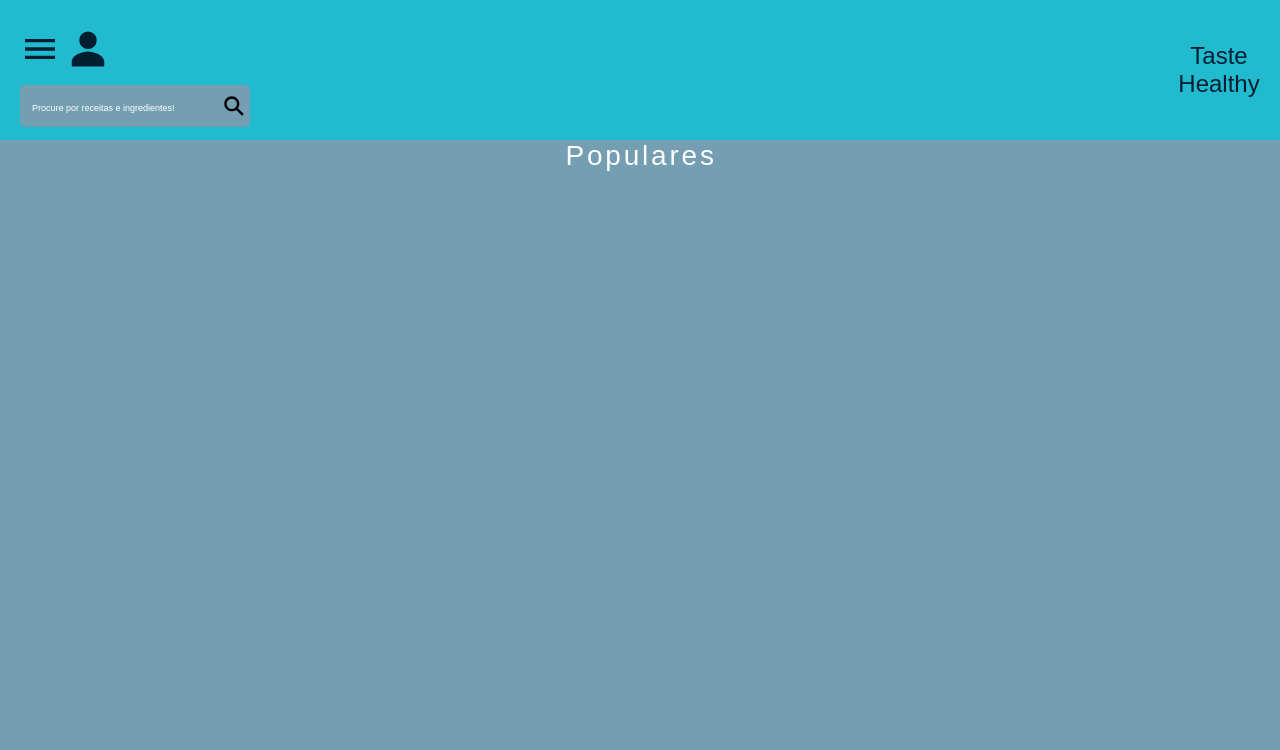
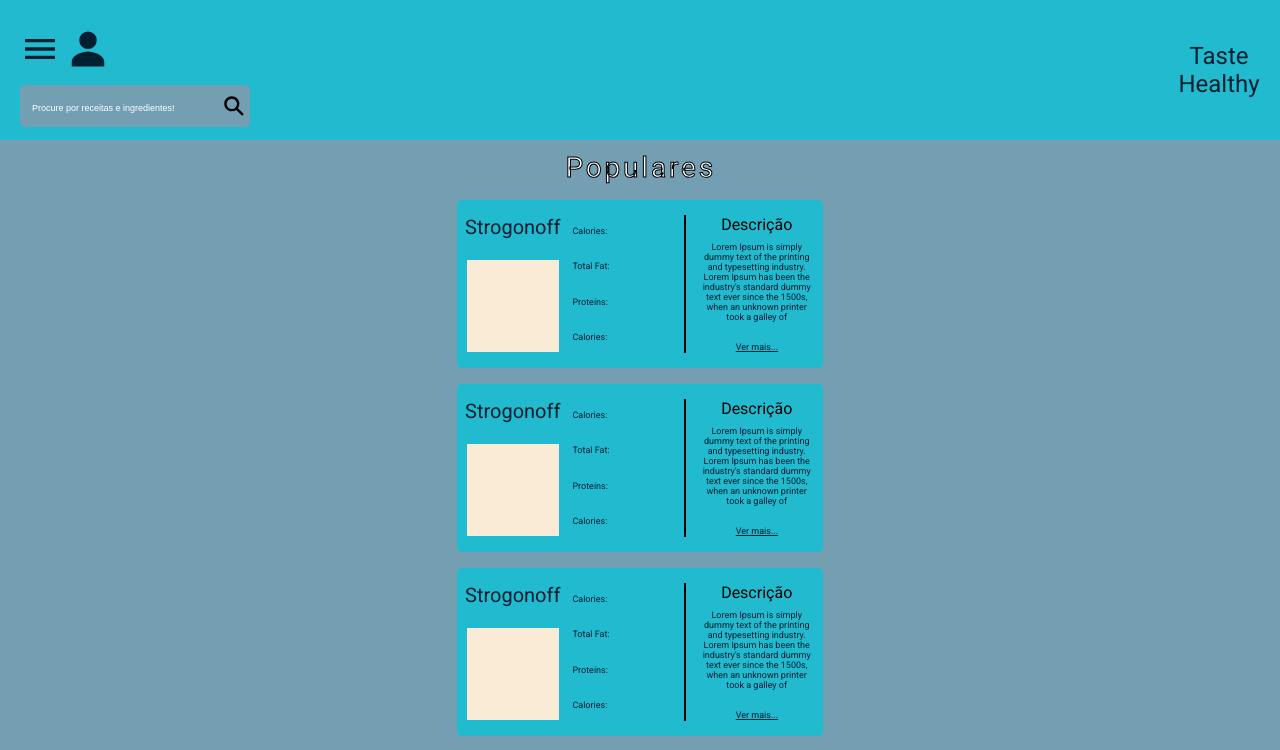
Before and after one commit to lucasklafke/taste-healthy-app, a Next.js app: page /feed in a window 1280 px wide. Shown: the top 750 px of the page. Built offline with nearby package versions, Linux system fonts and the light colour scheme.

Commit message:
feat: foodContainer done

```diff
--- /dev/null
+++ b/src/components/foodContainer/FoodContainer.tsx
@@ -0,0 +1,26 @@
+import Image from 'next/image'
+import styles from './foodContainer.module.css'
+
+export default function FoodContainer(props: any) {
+  return (
+    <div className={styles.container}>
+      <div className={styles.titleContainer}>
+        <h1 className={styles.title}>Strogonoff</h1>
+        <div className={styles.image}></div>
+      </div>
+      <div className={styles.infoContainer}>
+        <span className={styles.infoText}>Calories: </span>
+        <span className={styles.infoText}>Total Fat: </span>
+        <span className={styles.infoText}>Proteins: </span>
+        <span className={styles.infoText}>Calories: </span>
+
+      </div>
+      <div className={styles.separator}></div>
+      <div className={styles.descriptionContainer}>
+        <h2 className={styles.descriptionTitle}>Descrição</h2>
+        <span className={styles.description}>Lorem Ipsum is simply dummy text of the printing and typesetting industry. Lorem Ipsum has been the industry's standard dummy text ever since the 1500s, when an unknown printer took a galley of</span>
+        <span className={styles.seeMore}>Ver mais...</span>
+      </div>
+    </div>
+  )
+}
--- /dev/null
+++ b/src/components/foodContainer/foodContainer.module.css
@@ -0,0 +1,122 @@
+.container {
+  display: flex;
+  width: 350px;
+  min-width: 350px;
+  height: 152px;
+  background-color: #21BACF;
+  border-radius: 5px;
+  padding: 8px;
+  justify-content: center;
+  align-items: center;
+  gap: 12px;
+  margin-top: 16px;
+}
+
+.titleContainer {
+  display: flex;
+  height: 136px;
+  flex-direction: column;
+  align-items: center;
+  justify-content: space-between;
+}
+.title {
+  font-family: 'Roboto', sans-serif;
+  font-style: normal;
+  font-weight: 300;
+  font-size: 20px;
+  line-height: 23px;
+  text-align: center;
+
+  color: #002032;
+}
+
+.infoContainer {
+  display: flex;
+  min-width: 100px;
+  height: 136px;
+  flex-direction: column;
+  justify-content: space-evenly;
+  gap: 16px;
+}
+.infoText {
+  font-family: 'Roboto', sans-serif;
+;
+  font-style: normal;
+  font-weight: 400;
+  font-size: 9px;
+  line-height: 10px;
+  text-align: center;
+  color: #002032;
+  width: fit-content;
+}
+
+.separator {
+  height: 136px;
+  width: 0px;
+
+  border: 1px solid #000000;
+
+  flex: none;
+  flex-grow: 0;
+}
+
+.image {
+  width: 92px;
+  height: 92px;
+  background-color: antiquewhite;
+}
+.descriptionContainer {
+  display: flex;
+  height: 136px;
+  flex-direction: column;
+  align-items: center;
+  min-width: 92px;
+  gap: 8px;
+  position: relative;
+}
+
+.descriptionTitle {
+  font-family: 'Roboto', sans-serif;
+;
+  font-style: normal;
+  font-weight: 400;
+  font-size: 16px;
+  line-height: 18px;
+  text-align: center;
+  color: #000000;
+}
+.description {
+  min-width: 88px;
+  min-height: 60px;
+
+  font-family: 'Roboto', sans-serif;
+;
+  font-style: normal;
+  font-weight: 400;
+  font-size: 9px;
+  line-height: 10px;
+  text-align: center;
+
+  color: #002032;
+
+  flex: none;
+  order: 1;
+  flex-grow: 0;
+  z-index: 1;
+}
+
+.seeMore {
+  position: absolute;
+  left: calc(50% - 43px/2 + 0.5px);
+  top: 126px;
+  font-family: 'Roboto', sans-serif;
+;
+  font-style: normal;
+  font-weight: 400;
+  font-size: 9px;
+  line-height: 10px;
+  text-align: center;
+  text-decoration-line: underline;
+
+  color: #002032;
+}
--- a/src/components/headers/LoggedHeader.tsx
+++ b/src/components/headers/LoggedHeader.tsx
@@ -14,7 +14,7 @@ export default function Header() {
             <IoSearchSharp className={styles.search}/>
           </div>
         </div>
-        <h1 className={styles.title}>Taste Healthy</h1>
+        <span className={styles.title}>Taste Healthy</span>
       </div>
     </div>
   );
--- a/src/components/headers/header.module.css
+++ b/src/components/headers/header.module.css
@@ -27,12 +27,13 @@
 }
 
 .title {
-  width: 219px;
+  width: fit-content;
   height: 41px;
 
   /* titles - 36 */
 
-  font-family: 'Arial';
+  font-family: 'Roboto', sans-serif;
+;
   font-style: normal;
   font-weight: 400;
   font-size: 36px;
--- a/src/components/headers/logged-header.module.css
+++ b/src/components/headers/logged-header.module.css
@@ -52,7 +52,8 @@
 .title {
   width: 82px;
   height: 56px;
-  font-family: 'Arial';
+  font-family: 'Roboto', sans-serif;
+;
   font-style: normal;
   font-weight: 400;
   font-size: 24px;
--- a/src/pages/feed/index.tsx
+++ b/src/pages/feed/index.tsx
@@ -1,11 +1,21 @@
 import Header from '@/components/headers/LoggedHeader';
 import styles from '@/styles/feed.module.css';
-
+import FoodContainer from '@/components/foodContainer/FoodContainer';
 export default function Feed() {
   return (
     <div className={styles.page}>
       <Header />
       <h1 className={styles.title}>Populares</h1>
+      <FoodContainer />
+      <FoodContainer />
+      <FoodContainer />
+      <FoodContainer />
+      <FoodContainer />
+      <FoodContainer />
+      <FoodContainer />
+      <FoodContainer />
+      <FoodContainer />
+      <FoodContainer />
 
     </div>
   )
--- a/src/styles/feed.module.css
+++ b/src/styles/feed.module.css
@@ -1,7 +1,7 @@
 .page {
   display: flex;
   width: 100%;
-  height: 100vh;
+  min-height: 100vh;
   flex-direction: column;
   align-items: center;
   background-color: #749EB2;
@@ -10,7 +10,8 @@
 .title {
   width: 149px;
   height: 32px;
-  font-family: 'Arial';
+  font-family: 'Roboto', sans-serif;
+;
   font-style: normal;
   font-weight: 400;
   font-size: 28px;
@@ -20,4 +21,6 @@
   color: #FFFFFF;
   /* border: 1px solid #000000; */
   text-decoration: solid;
+  -webkit-text-stroke: 1px black;
+  margin-top: 12px;
 }
--- a/src/styles/globals.css
+++ b/src/styles/globals.css
@@ -2,7 +2,7 @@
    v2.0 | 20110126
    License: none (public domain)
 */
-@import url('https://fonts.googleapis.com/css2?family=Inconsolata:wght@300;400;500;700&display=swap');
+@import url('https://fonts.googleapis.com/css2?family=Roboto:ital,wght@0,400;0,700;1,300;1,400;1,700&display=swap');
 html,
 body,
 div,
--- a/src/styles/home.module.css
+++ b/src/styles/home.module.css
@@ -32,7 +32,8 @@
 
   /* titles - 36 */
 
-  font-family: 'Arial';
+  font-family: 'Roboto', sans-serif;
+;
   font-style: normal;
   font-weight: 400;
   font-size: 36px;
@@ -74,7 +75,8 @@
   /* 24px */
   color: white;
 
-  font-family: 'Arial';
+  font-family: 'Roboto', sans-serif;
+;
   font-style: normal;
   font-weight: 400;
   font-size: 24px;
--- a/src/styles/login.module.css
+++ b/src/styles/login.module.css
@@ -36,7 +36,8 @@
   align-items: center;
   display: flex;
   height: 32px;
-  font-family: 'Arial';
+  font-family: 'Roboto', sans-serif;
+;
   font-style: normal;
   font-weight: 400;
   font-size: 16px;
@@ -93,7 +94,8 @@
   width: 124px;
   height: 14px;
 
-  font-family: 'Arial';
+  font-family: 'Roboto', sans-serif;
+;
   font-style: normal;
   font-weight: 400;
   font-size: 12px;
--- a/src/styles/signup.module.css
+++ b/src/styles/signup.module.css
@@ -13,7 +13,8 @@
   width: 114px;
   height: 32px;
 
-  font-family: 'Arial';
+  font-family: 'Roboto', sans-serif;
+;
   font-style: normal;
   font-weight: 400;
   font-size: 28px;
@@ -45,7 +46,8 @@
 .label {
   height: 32px;
 
-  font-family: 'Arial';
+  font-family: 'Roboto', sans-serif;
+;
   font-style: normal;
   font-weight: 400;
   font-size: 16px;
```
